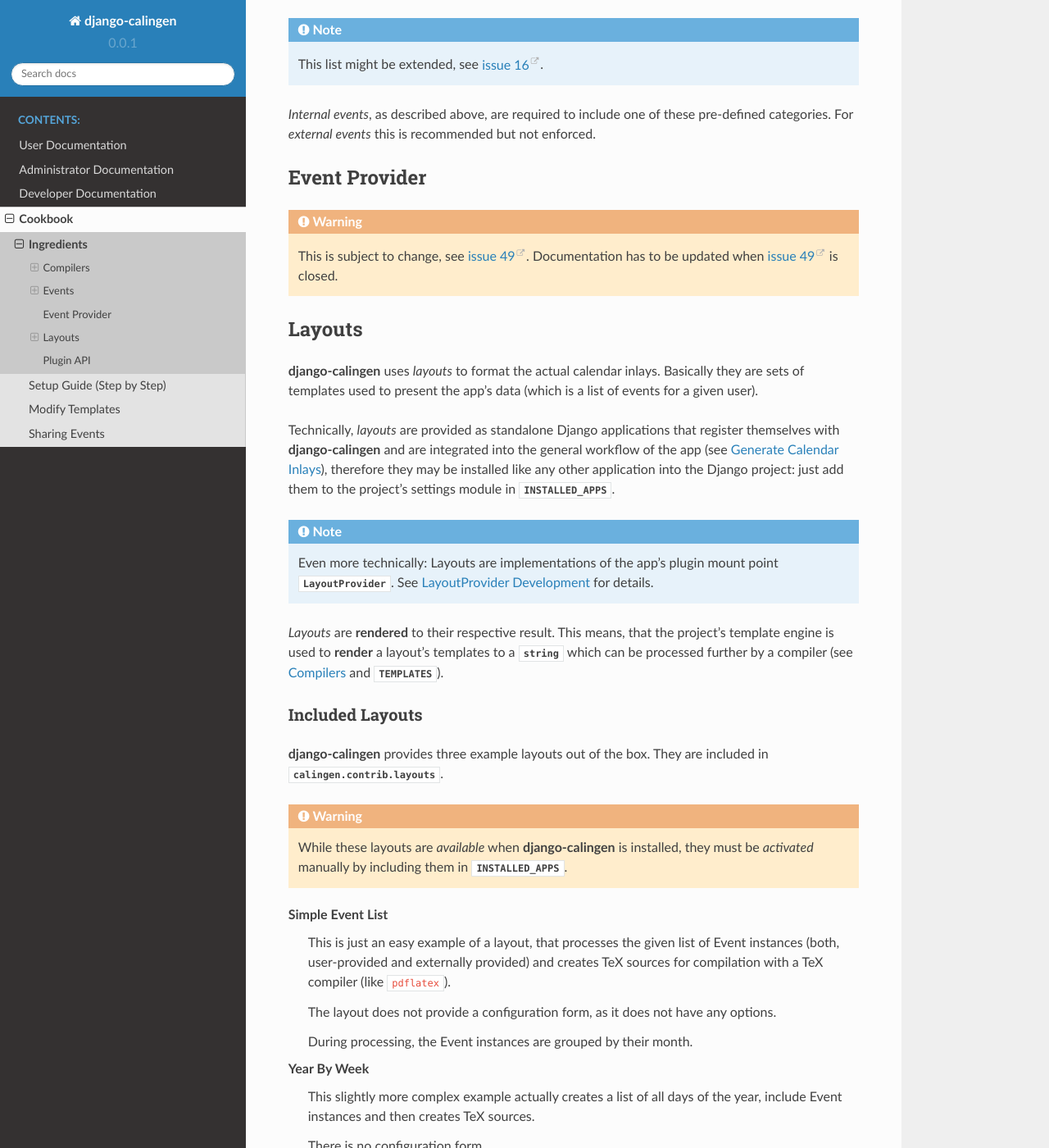
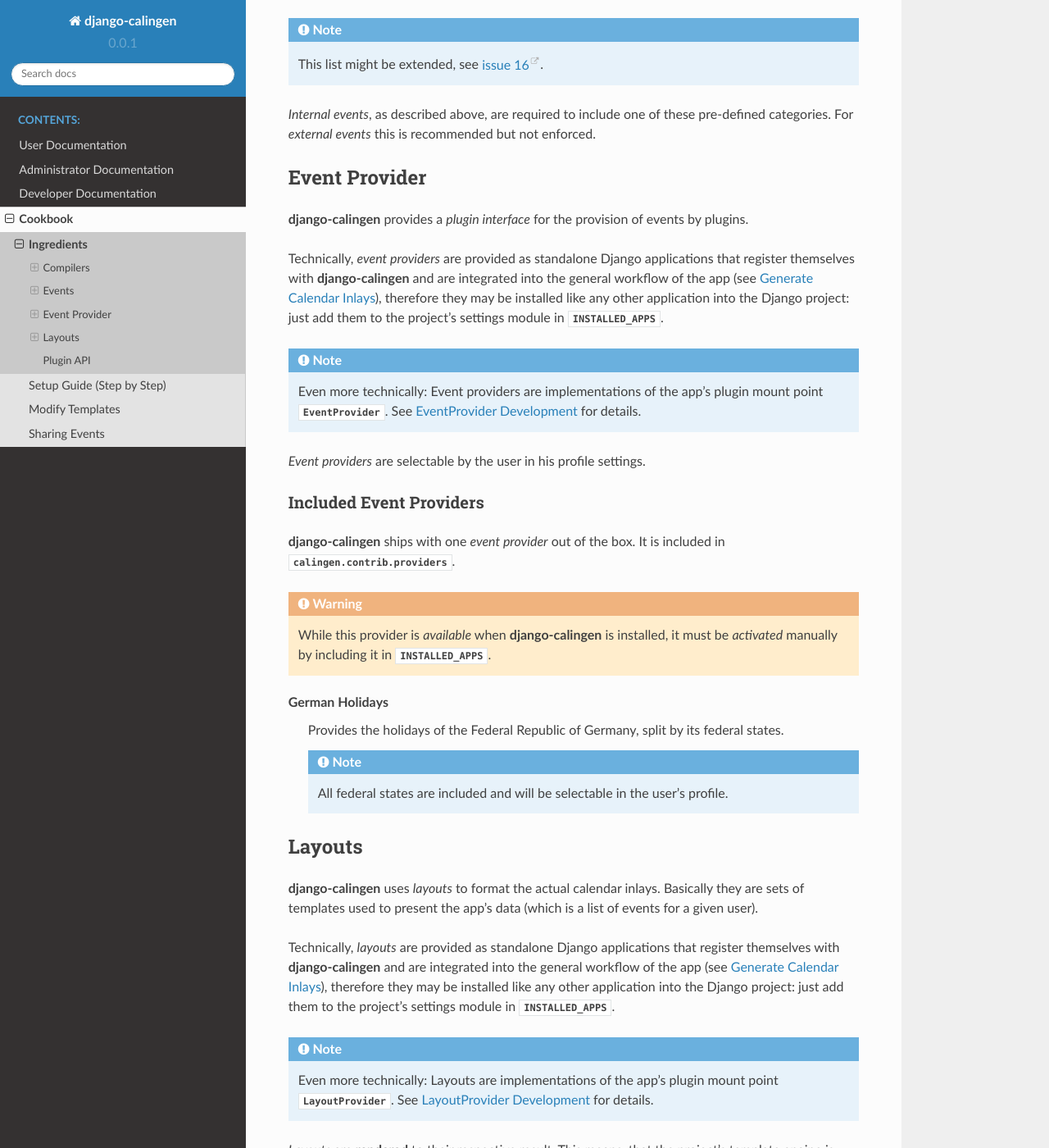
Before and after one commit to Mischback/django-calingen, a Sphinx documentation site: the page built from docs/source/cookbook/ingredients.rst, in a window 1280 px wide and 1400 px high, scrolled down 2959 px. Shown: the whole window at 82% size. Built offline with Sphinx 7.4.7 and the Read the Docs theme 2.0.0, drawn with Linux system fonts in a browser that asks for light colours; pages that are not in the unit, such as notebooks, are missing from menus; the version number is read from the project's files by our own code.

Commit message:
Add documentation for the role of EventProviders

```diff
--- a/docs/source/includes/ingredients/eventprovider.rst.txt
+++ b/docs/source/includes/ingredients/eventprovider.rst.txt
@@ -4,6 +4,38 @@
 Event Provider
 **************
 
+|calingen| provides a *plugin interface* for the provision of events by
+plugins.
+
+Technically, *event providers* are provided as standalone Django applications
+that register themselves with |calingen| and are integrated into the general
+workflow of the app (see :ref:`calingen-user-doc-generate-inlays-label`),
+therefore they may be installed like any other application into the Django
+project: just add them to the project's settings module in
+:setting:`INSTALLED_APPS`.
+
+.. note::
+  Even more technically: Event providers are implementations of the app's
+  plugin mount point :class:`~calingen.interfaces.plugin_api.EventProvider`.
+  See :ref:`calingen-dev-doc-plugins-eventprovider-label` for details.
+
+*Event providers* are selectable by the user in his profile settings.
+
+
+Included Event Providers
+========================
+
+|calingen| ships with one *event provider* out of the box. It is included in
+:mod:`calingen.contrib.providers`.
+
 .. warning::
-  This is subject to change, see :issue:`49`. Documentation has to be updated
-  when :issue:`49` is closed.
+  While this provider is *available* when |calingen| is installed, it must be
+  *activated* manually by including it in :setting:`INSTALLED_APPS`.
+
+German Holidays
+  Provides the holidays of the Federal Republic of Germany, split by its
+  federal states.
+
+  .. note::
+    All federal states are included and will be selectable in the user's
+    profile.
```
